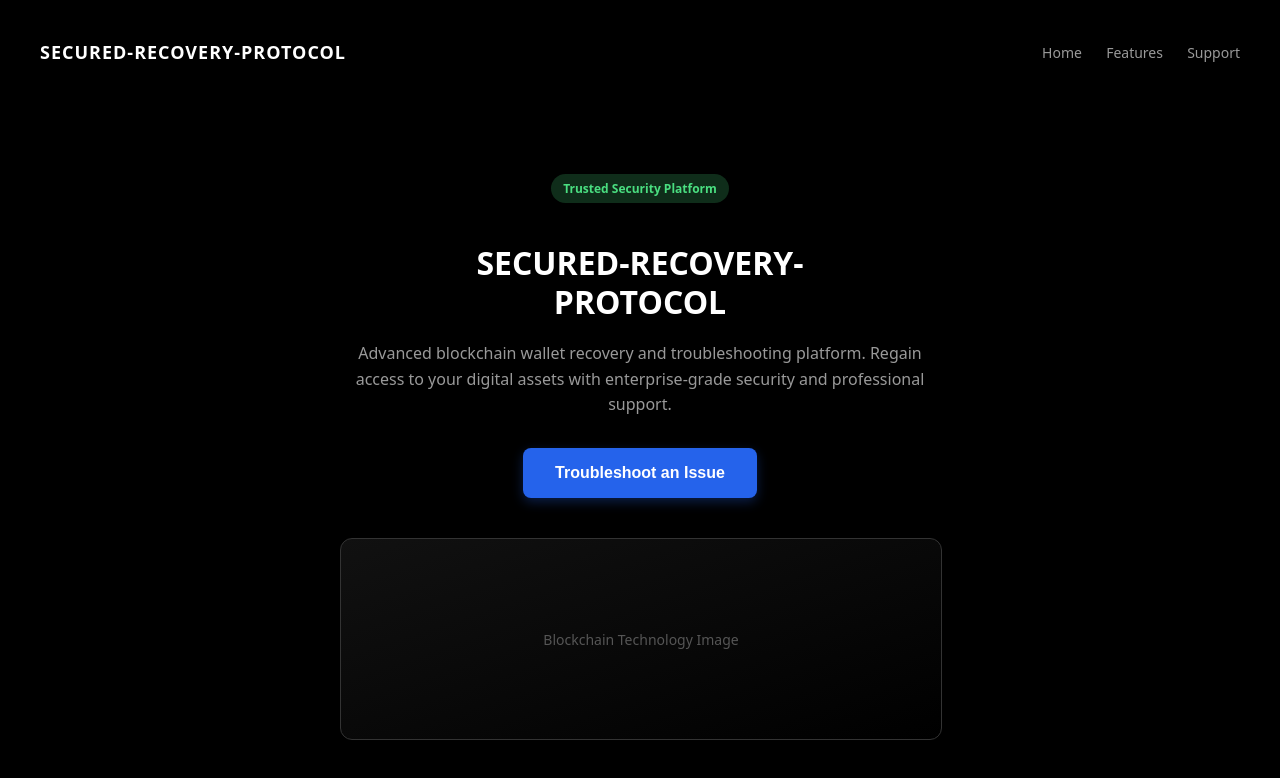
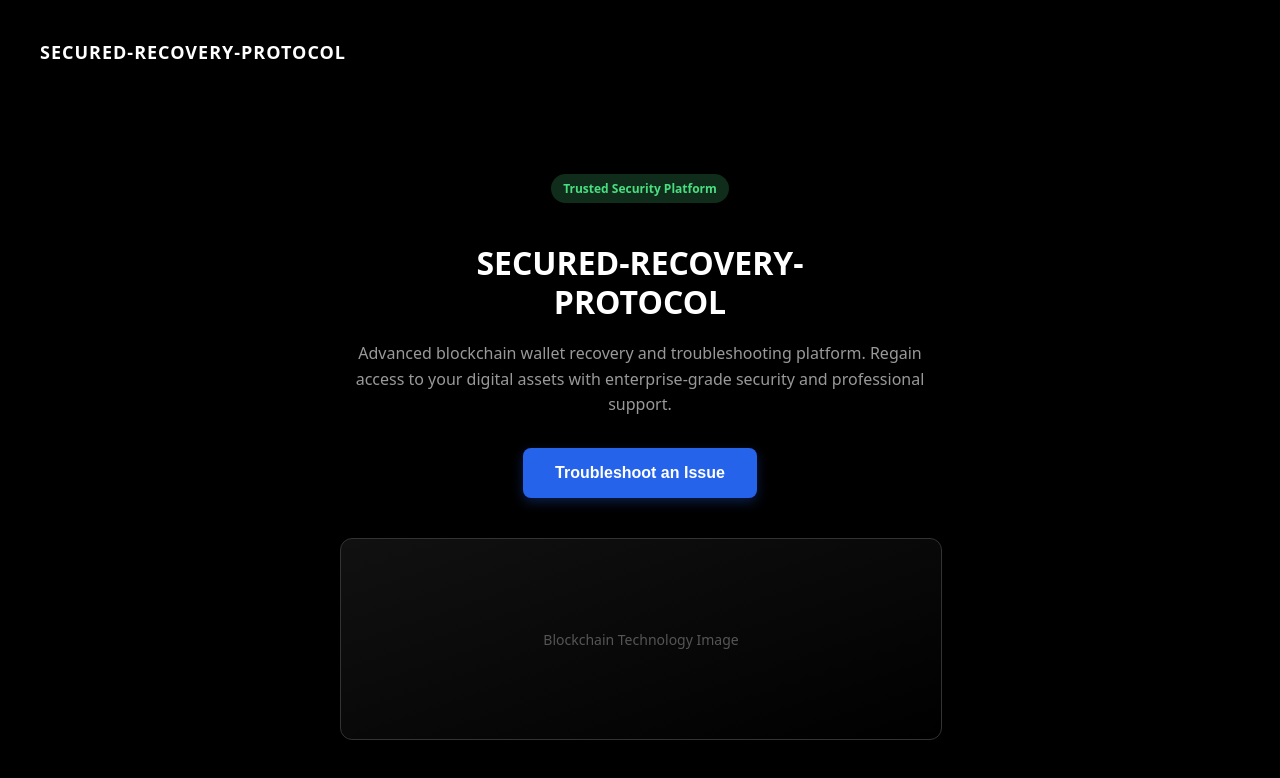
Before and after one commit to jacob8880g-crypto/coinsupport-, a plain HTML site: page index.html in a window 1280 px wide. Drawn offline with Linux system fonts and the light colour scheme.

Commit message:
Update index.html

```diff
--- a/index.html
+++ b/index.html
@@ -108,9 +108,7 @@
     <header>
         <div class="logo">SECURED-RECOVERY-PROTOCOL</div>
         <nav>
-            <a href="#">Home</a>
-            <a href="#">Features</a>
-            <a href="#">Support</a>
+
         </nav>
     </header>
 
```
